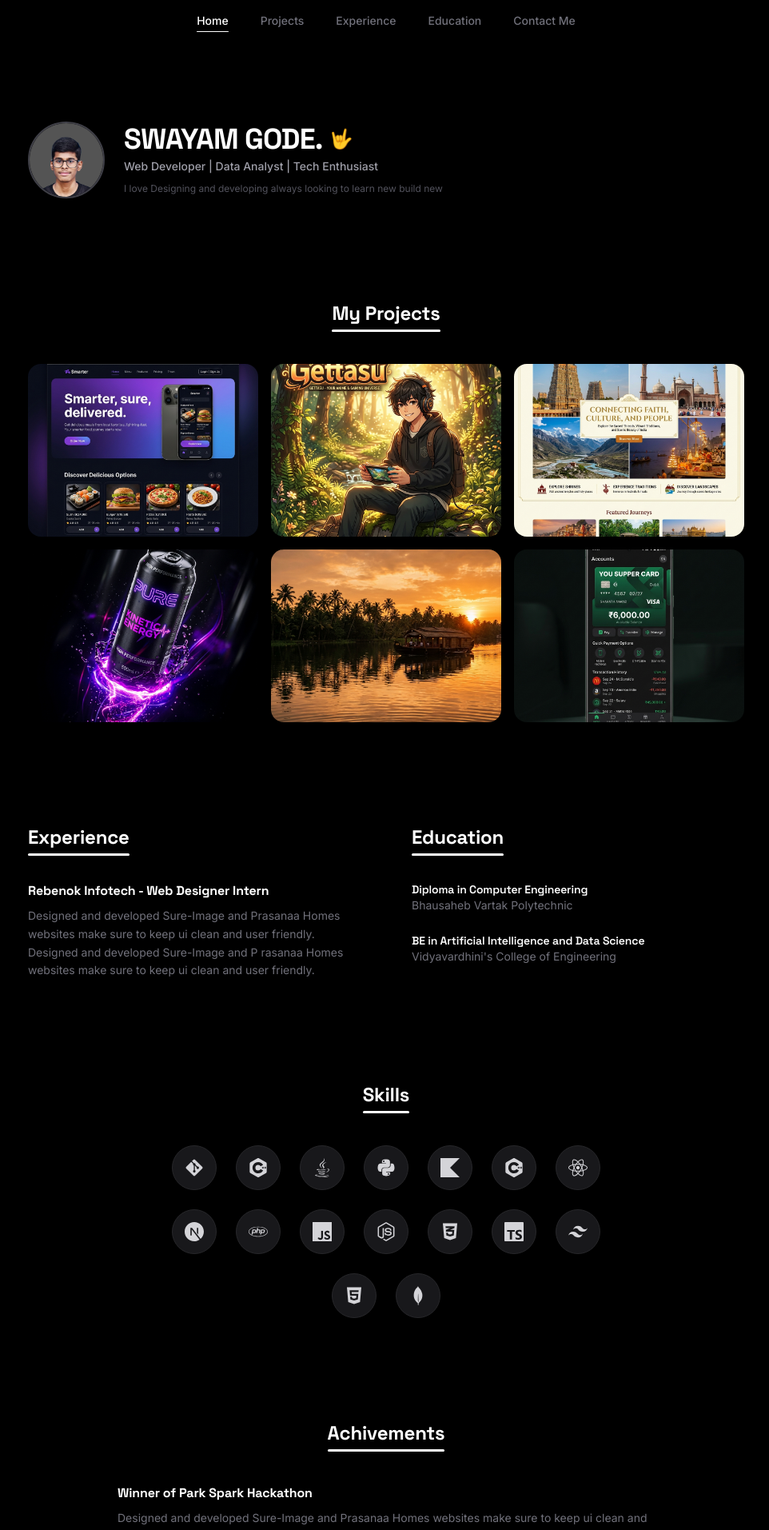
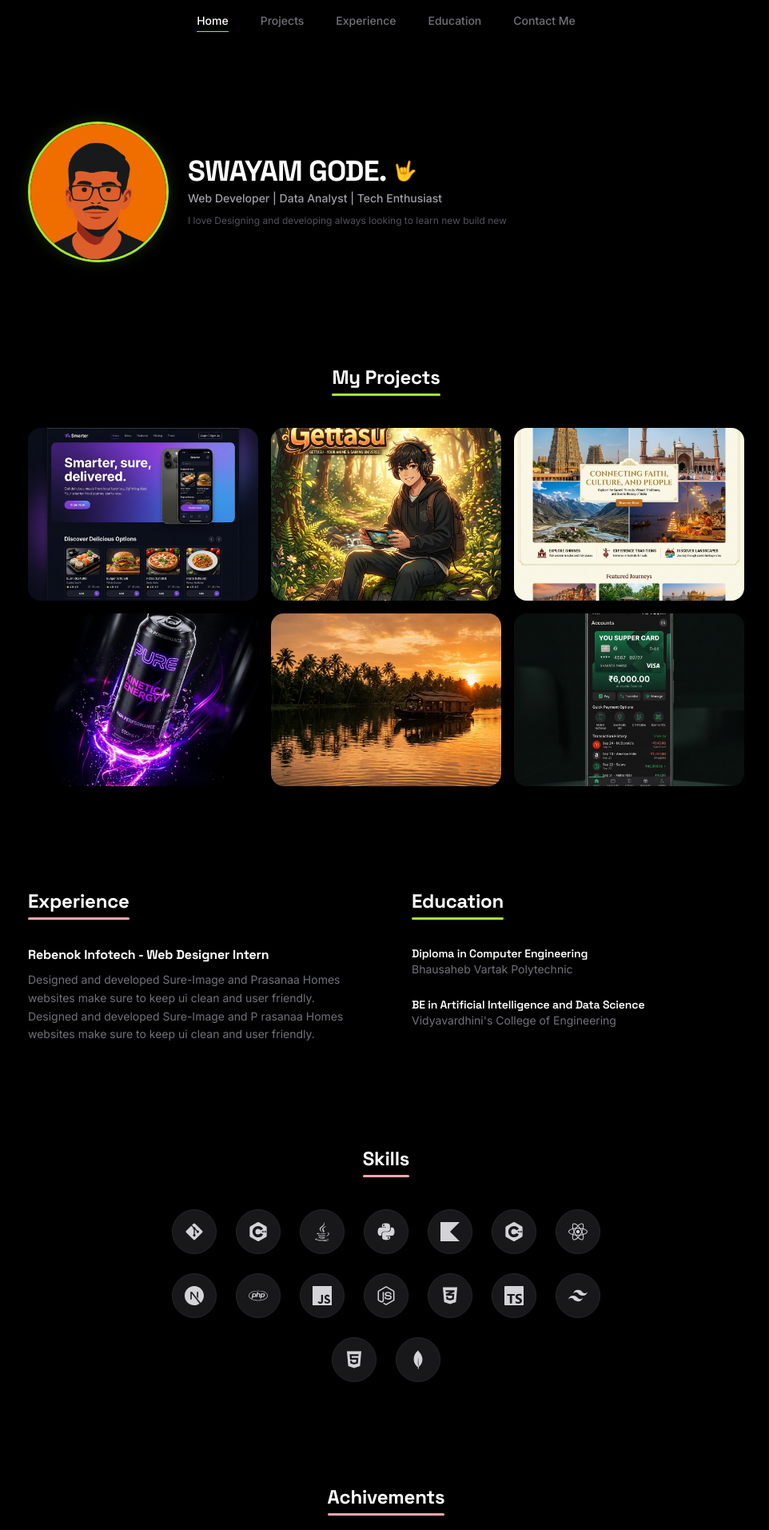
Before and after one commit to swayamgode/Portfolio, a Next.js app: page / in a window 1280 px wide. Shown: the top 1913 px of the page at 80% size, without its empty margins (157-1119 px from the left). Built offline with nearby package versions, Linux system fonts and the light colour scheme.

Commit message:
update image size and green/pink underline colors

```diff
--- a/app/components/Achievements.tsx
+++ b/app/components/Achievements.tsx
@@ -18,7 +18,7 @@ const Achievements = () => {
       <div className="max-w-4xl mx-auto">
         {/* Section Title */}
         <div className="text-center mb-10">
-          <h2 className="section-title text-xl md:text-2xl">Achivements</h2>
+          <h2 className="section-title section-title-pink text-xl md:text-2xl">Achivements</h2>
         </div>
 
         {/* Achievements List */}
--- a/app/components/Contact.tsx
+++ b/app/components/Contact.tsx
@@ -5,7 +5,7 @@ const Contact = () => {
   return (
     <section id="contact" className="py-20 px-6 bg-black">
       <div className="max-w-4xl mx-auto text-center">
-        <h2 className="section-title text-xl md:text-2xl">Contact Me!</h2>
+        <h2 className="section-title section-title-pink text-xl md:text-2xl">Contact Me!</h2>
       </div>
     </section>
   );
--- a/app/components/Experience.tsx
+++ b/app/components/Experience.tsx
@@ -8,7 +8,7 @@ const Experience = () => {
         <div className="grid md:grid-cols-2 gap-16">
           {/* Experience */}
           <div>
-            <h2 className="section-title text-xl md:text-2xl mb-8">Experience</h2>
+            <h2 className="section-title section-title-pink text-xl md:text-2xl mb-8">Experience</h2>
             <div className="space-y-6">
               <div>
                 <h3 className="text-white font-bold text-base">
@@ -23,7 +23,7 @@ const Experience = () => {
 
           {/* Education */}
           <div>
-            <h2 className="section-title text-xl md:text-2xl mb-8">Education</h2>
+            <h2 className="section-title section-title-green text-xl md:text-2xl mb-8">Education</h2>
             <div className="space-y-6">
               <div>
                 <h3 className="text-white font-semibold text-sm">
--- a/app/components/Hero.tsx
+++ b/app/components/Hero.tsx
@@ -7,13 +7,13 @@ const Hero = () => {
       <div className="max-w-4xl mx-auto">
         <div className="flex items-center gap-6">
           {/* Profile Image */}
-          <div className="w-24 h-24 rounded-full overflow-hidden border-2 border-zinc-700 flex-shrink-0">
+          <div className="w-32 h-32 md:w-44 md:h-44 rounded-full overflow-hidden border-[3px] border-[#a3e635] flex-shrink-0 shadow-[0_0_20px_rgba(163,230,53,0.15)]">
             <img
-              src="/profile.png"
+              src="/profile3.png"
               alt="Swayam Gode"
               className="w-full h-full object-cover"
               onError={(e) => {
-                e.currentTarget.src = "https://images.unsplash.com/photo-1618005182384-a83a8bd57fbe?q=80&w=256";
+                e.currentTarget.src = "/profile.png";
               }}
             />
           </div>
--- a/app/components/Navbar.tsx
+++ b/app/components/Navbar.tsx
@@ -74,7 +74,7 @@ const Navbar = () => {
             >
               {item.label}
               {activeSection === item.id && pathname === '/' && (
-                <span className="absolute -bottom-1 left-0 right-0 h-[1px] bg-white rounded-full" />
+                <span className="absolute -bottom-1 left-0 right-0 h-[1.5px] bg-[#a3e635] rounded-full" />
               )}
             </button>
           ))}
--- a/app/components/ProjectsGrid.tsx
+++ b/app/components/ProjectsGrid.tsx
@@ -16,7 +16,7 @@ const ProjectsGrid = () => {
       <div className="max-w-4xl mx-auto">
         {/* Section Title */}
         <div className="text-center mb-10">
-          <h2 className="section-title text-xl md:text-2xl">My Projects</h2>
+          <h2 className="section-title section-title-green text-xl md:text-2xl">My Projects</h2>
         </div>
 
         {/* Projects Grid - 3 cols top, 3 cols bottom (2 wider + 1) */}
--- a/app/components/Skills.tsx
+++ b/app/components/Skills.tsx
@@ -33,7 +33,7 @@ const Skills = () => {
       <div className="max-w-4xl mx-auto">
         {/* Section Title */}
         <div className="text-center mb-10">
-          <h2 className="section-title text-xl md:text-2xl">Skills</h2>
+          <h2 className="section-title section-title-pink text-xl md:text-2xl">Skills</h2>
         </div>
 
         {/* Skills Grid - circular icons */}
--- a/app/globals.css
+++ b/app/globals.css
@@ -167,7 +167,14 @@ html {
   display: block;
   width: 100%;
   height: 3px;
-  background: #ffffff;
   margin-top: 4px;
   border-radius: 2px;
 }
+
+.section-title-green::after {
+  background: #a3e635; /* lime-400 */
+}
+
+.section-title-pink::after {
+  background: #fda4af; /* rose-300 */
+}
```
